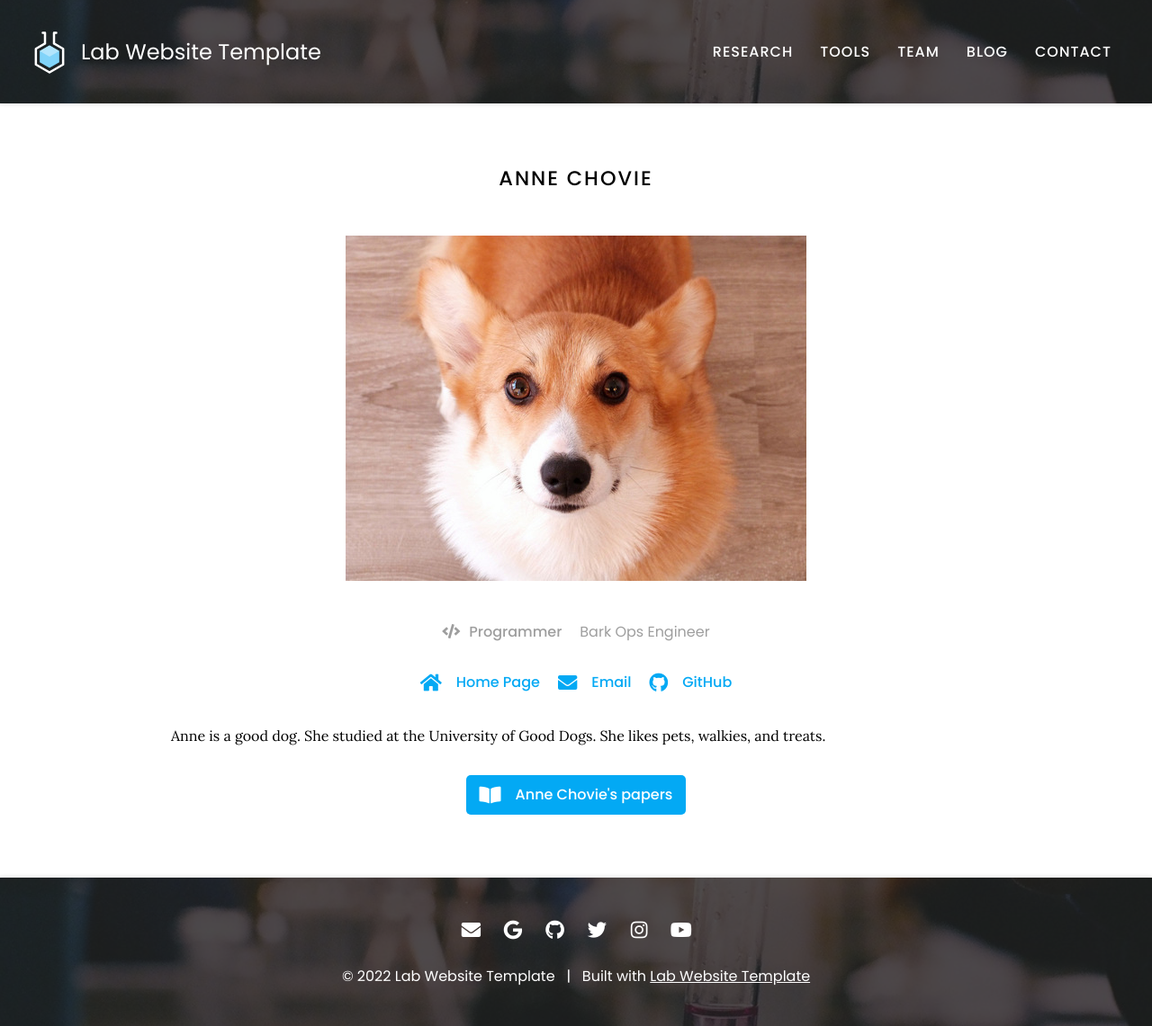
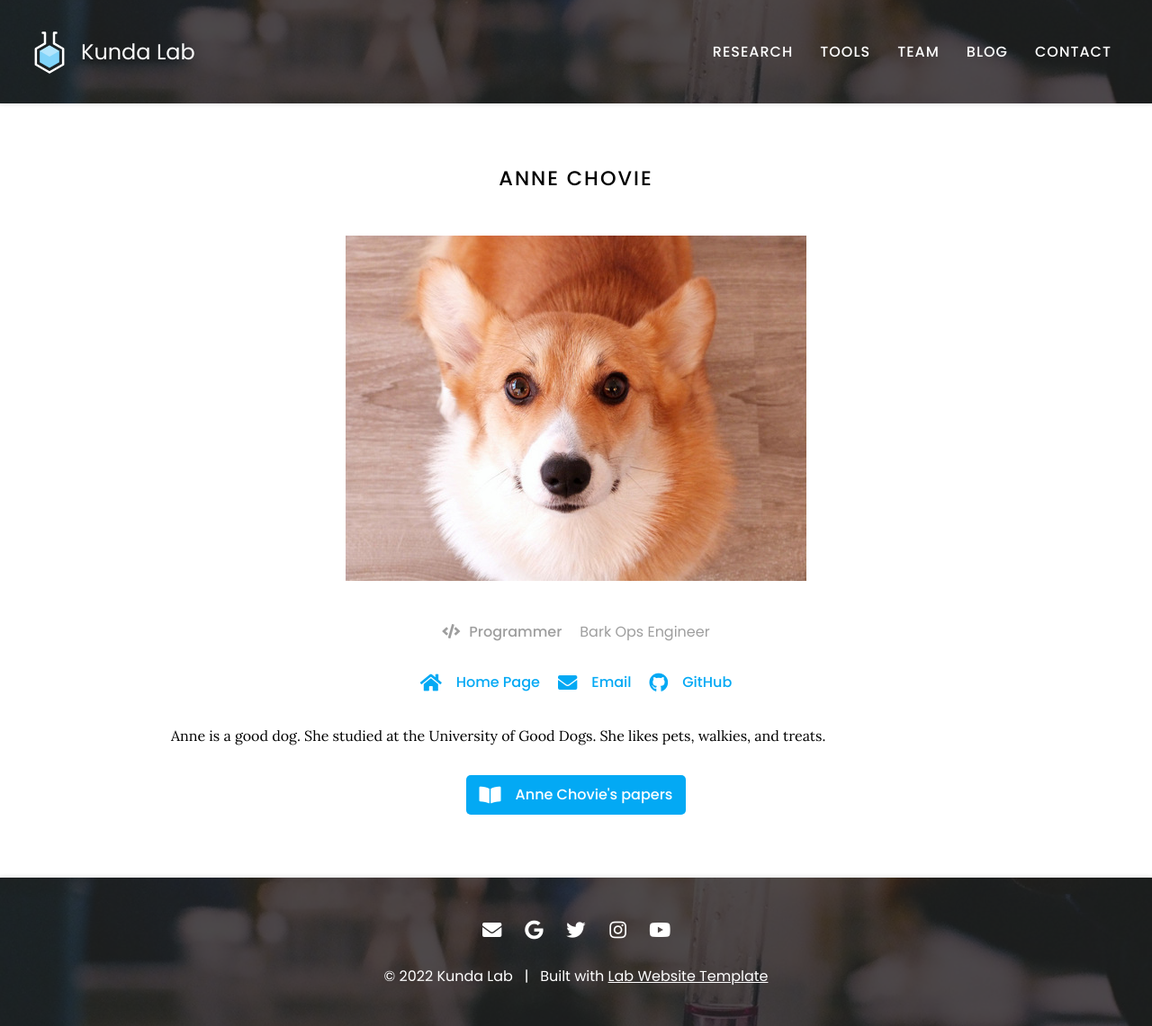
Before and after one commit to ardaram/kunda-lab, a Jekyll site: the page built from _members/anne-chovie.md, in a window 1280 px wide. Shown: the whole page at 90% size. Built offline with Jekyll 4.4.1, drawn with Linux system fonts in a browser that asks for light colours; nearby versions of some CDN libraries; part of the change alters nothing that is shown.

Commit message:
Update _config.yaml

```diff
--- a/_config.yaml
+++ b/_config.yaml
@@ -1,8 +1,8 @@
 ### basic settings
 
 # site properties and page defaults
-title: Lab Website Template
-description: An easy-to-use, flexible website template for labs, with automatic citations, GitHub tag imports, pre-built components, and more.
+title: Kunda Lab
+description: We make anti-cancer drugs.
 logo: images/logo.svg
 header: images/background.jpg
 footer: images/background.jpg
@@ -10,9 +10,8 @@ baseurl: /kunda-lab
 
 # site social media and other links
 links:
-  email: jane.smith@your-lab.com
-  google-scholar: Jane Smith
-  github: your-lab
+  email: kundan@stjohns.edu
+  google-scholar: Nitesh Kunda
   twitter: YourLabHandle
   instagram: YourLabHandle
   youtube: YourLabChannel
```
